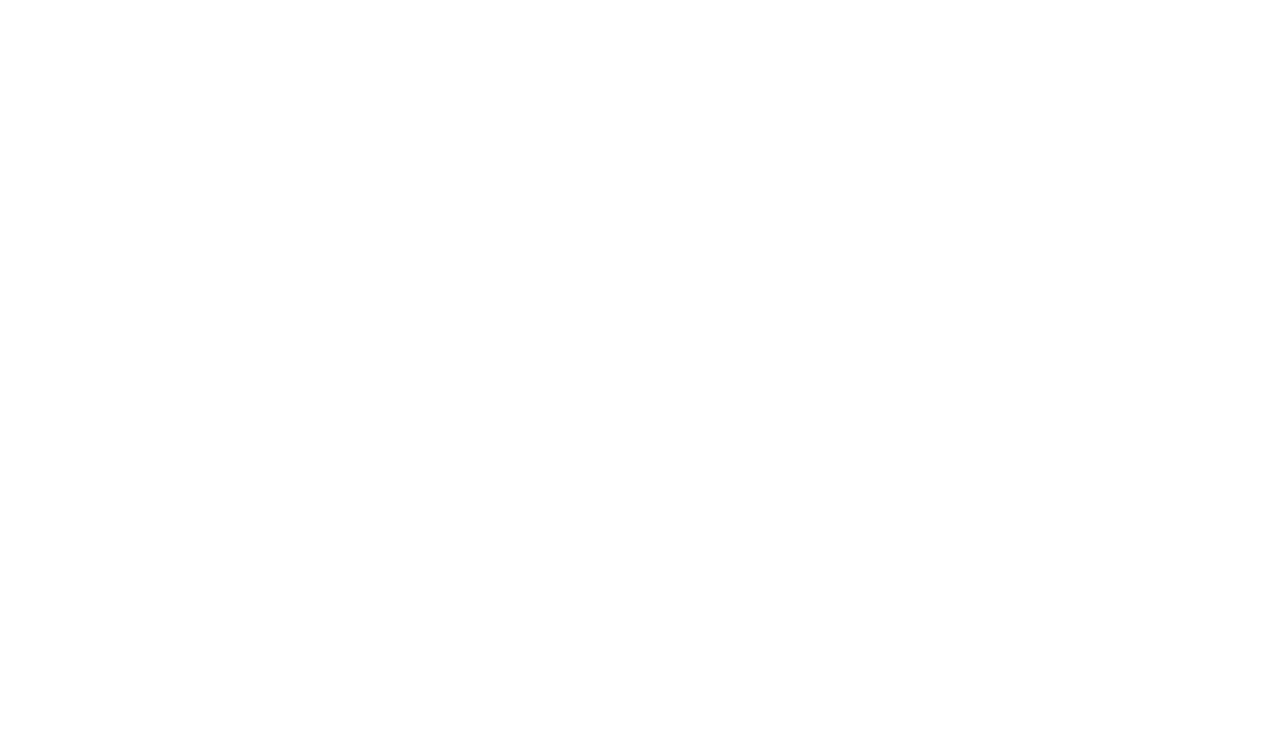
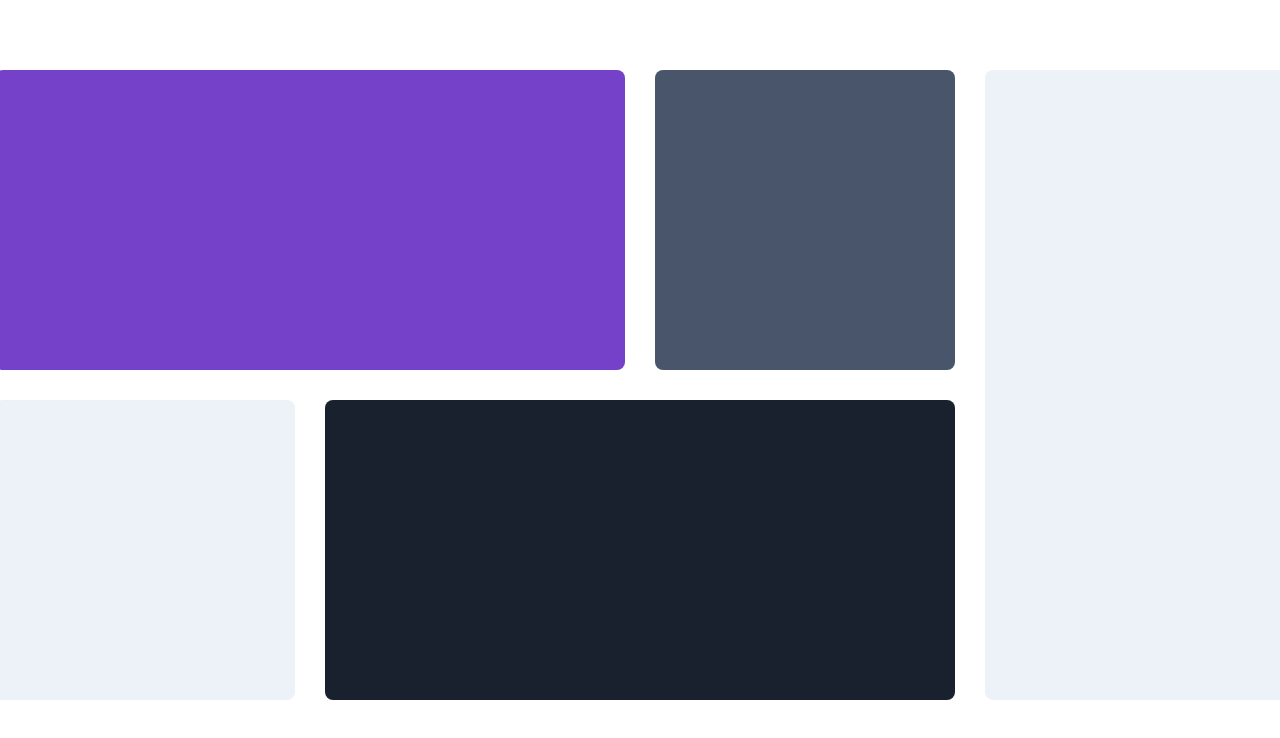
Before and after one commit to sandro663/homework-11, a plain HTML site: page index.html in a window 1280 px wide. Drawn offline with Linux system fonts and the light colour scheme.

Commit message:
create boxes

```diff
--- a/index.html
+++ b/index.html
@@ -16,5 +16,16 @@
     }
   </style>
 
-  <body></body>
+  <body>
+    <div class="background">
+      <div class="item item-1"></div>
+      <div class="item item-2"></div>
+      <div class="item item-3"></div>
+      <div class="item item-4"></div>
+      <div class="item item-5"></div>
+      <div class="item item-6"></div>
+      <div class="item item-7"></div>
+      <div class="item item-8"></div>
+    </div>
+  </body>
 </html>
--- a/styles.css
+++ b/styles.css
@@ -0,0 +1,33 @@
+.background {
+  height: 100vh;
+  background-color: hsl(0, 0%, 100%);
+  display: grid;
+  grid-template-rows: repeat(2, 300px);
+  grid-template-columns: repeat(4, 300px);
+  place-content: center;
+  gap: 30px;
+}
+
+.item {
+  border-radius: 8px;
+}
+
+.item-1 {
+  grid-column: span 2;
+  background-color: hsl(263, 55%, 52%);
+}
+.item-3 {
+  grid-row: span 2;
+  background-color: hsl(210, 46%, 95%);
+}
+.item-5 {
+  grid-column: span 2;
+  background-color: hsl(219, 29%, 14%);
+}
+.item-2 {
+  background-color: hsl(217, 19%, 35%);
+}
+
+.item-4 {
+  background-color: hsl(210, 46%, 95%);
+}
```
